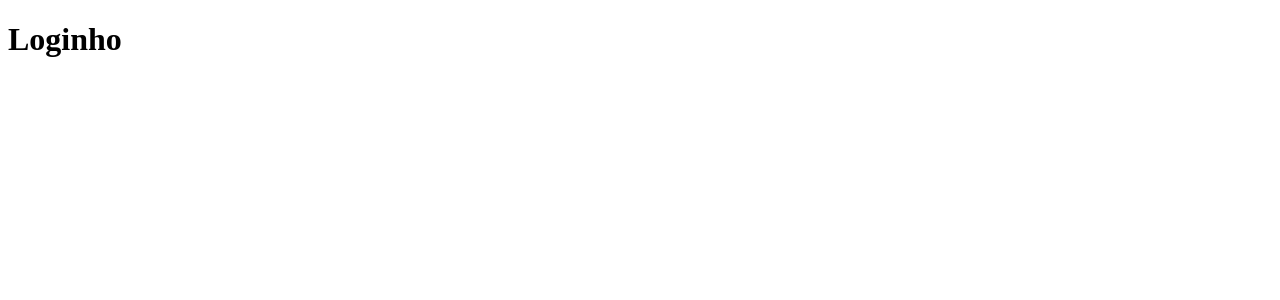
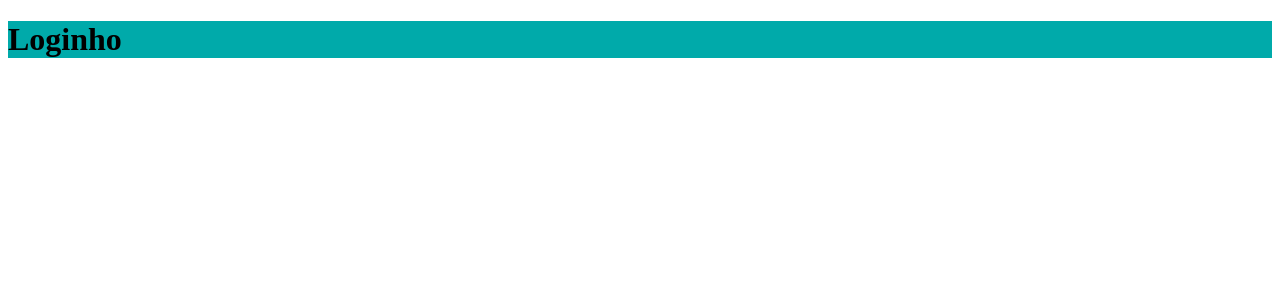
Before and after one commit to mmendesas/fastfeet, a React (Create React App) app in the folder fastfeet-web/: page / in a window 1280 px wide. Shown: the top 300 px of the page. Built offline with nearby package versions, Linux system fonts and the light colour scheme; the HTML template or start-up script is replaced by a standard one.

Commit message:
feat: add auth and default layout

```diff
--- a/fastfeet-web/package.json
+++ b/fastfeet-web/package.json
@@ -12,7 +12,8 @@
     "react-dom": "^16.12.0",
     "react-router-dom": "^5.1.2",
     "react-scripts": "3.4.0",
-    "reactotron-react-js": "^3.3.7"
+    "reactotron-react-js": "^3.3.7",
+    "styled-components": "^5.0.1"
   },
   "scripts": {
     "start": "react-scripts start",
--- /dev/null
+++ b/fastfeet-web/src/pages/_layouts/auth/index.js
@@ -0,0 +1,12 @@
+import React from 'react';
+import PropTypes from 'prop-types';
+
+import { Wrapper } from './styles';
+
+export default function AuthLayout({ children }) {
+  return <Wrapper>{children}</Wrapper>;
+}
+
+AuthLayout.propTypes = {
+  children: PropTypes.element.isRequired
+};
--- /dev/null
+++ b/fastfeet-web/src/pages/_layouts/auth/styles.js
@@ -0,0 +1,6 @@
+import styled from 'styled-components';
+
+export const Wrapper = styled.div`
+  height: 100%;
+  background: #0aa;
+`;
--- /dev/null
+++ b/fastfeet-web/src/pages/_layouts/default/index.js
@@ -0,0 +1,12 @@
+import React from 'react';
+import PropTypes from 'prop-types';
+
+import { Wrapper } from './styles';
+
+export default function DefaultLayout({ children }) {
+  return <Wrapper>{children}</Wrapper>;
+}
+
+DefaultLayout.propTypes = {
+  children: PropTypes.element.isRequired
+};
--- /dev/null
+++ b/fastfeet-web/src/pages/_layouts/default/styles.js
@@ -0,0 +1,6 @@
+import styled from 'styled-components';
+
+export const Wrapper = styled.div`
+  height: 100%;
+  background: #0a0;
+`;
--- a/fastfeet-web/src/routes/Route.js
+++ b/fastfeet-web/src/routes/Route.js
@@ -2,6 +2,9 @@
 import React from 'react';
 import PropTypes from 'prop-types';
 import { Route, Redirect } from 'react-router-dom';
+
+import DefaultLayout from '../pages/_layouts/default';
+import AuthLayout from '../pages/_layouts/auth';
 
 export default function RouteWrapper({
   component: Component,
@@ -18,7 +21,18 @@
     return <Redirect to="/orders" />;
   }
 
-  return <Route {...rest} component={Component} />;
+  const Layout = signed ? DefaultLayout : AuthLayout;
+
+  return (
+    <Route
+      {...rest}
+      render={props => (
+        <Layout>
+          <Component {...props} />
+        </Layout>
+      )}
+    />
+  );
 }
 
 RouteWrapper.propTypes = {
```
Also changed, not shown: 1 other file (tests, documents, lock files or other folders).
